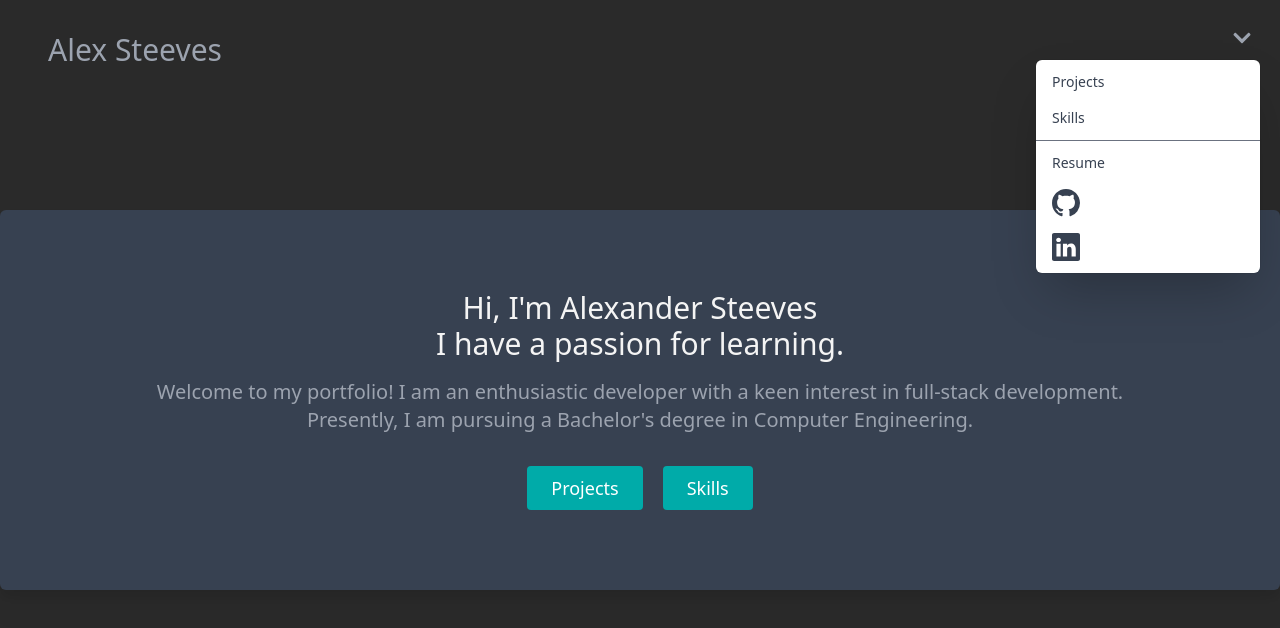
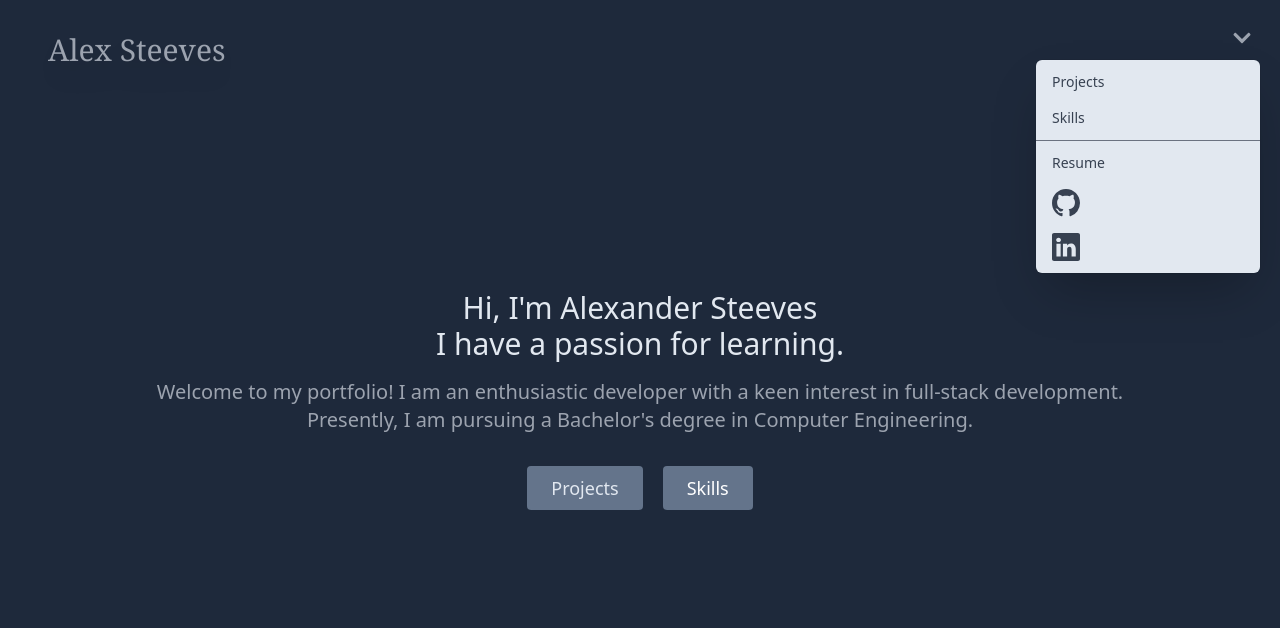
Before and after one commit to AlexSteeves/AlexSteevesPortfolio, a React (Create React App) app: page / in a window 1280 px wide. Both pictures are taken after a click on the button 1242 px from the left and 38 px from the top of the page. Shown: the top 628 px of the page. Built offline with nearby package versions, Linux system fonts and the light colour scheme.

Commit message:
ui changes

```diff
--- a/package.json
+++ b/package.json
@@ -3,7 +3,7 @@
   "version": "0.1.0",
   "private": true,
   "dependencies": {
-    "@headlessui/react": "^1.7.16",
+    "@headlessui/react": "^1.7.17",
     "@heroicons/react": "^1.0.6",
     "@iconify-json/heroicons-solid": "^1.1.7",
     "@testing-library/jest-dom": "^5.17.0",
--- a/src/App.js
+++ b/src/App.js
@@ -9,28 +9,28 @@ import Footer from "./Components/Footer";
 
 export default function App() {
   return (
-    <main className="text-gray-400 bg-gray-900 snap-y snap-mandatory overscroll-y-none overflow-scroll h-screen w-screen  ">
+    <main className="text-gray-400 bg-gray-900 overscroll-y-none overflow-scroll h-screen w-screen  ">
 
       <section className = "fixed h-1/8 w-screen z-10">
         <Navbar className = ""/>
 
       </section>
 
-      <section className="h-screen w-screen snap-start snap-always z-1">
+      <section className="h-screen w-screen  z-1">
         <About />
       </section>
 
-      <section className="h-screen w-screen snap-start snap-always z-1">
+      <section className="h-screen w-screen  z-1">
         <Projects />
       </section>
 
-      <section className="h-screen w-screen snap-start snap-always">
+      <section className="h-screen w-screen">
         <Skills />
 
       </section>
 
 
-      <section className="h-1/8 w-screen snap-end snap-always">
+      <section className="h-1/8 w-screen ">
         <Footer />
       </section>
 
--- a/src/Components/About.js
+++ b/src/Components/About.js
@@ -3,40 +3,38 @@ import React from "react";
 export default function About() {
   return (
     <section
-
-      className="bg-gray-900 h-screen flex items-center justify-center"
+      id="about"
+      className="bg-slate-800 h-screen flex items-center justify-center"
     >
-      <div className=" bg-gray-700 rounded-md  box-border flex  items-center justify-center drop-shadow-xl">
       <div className="w-5/6 container mx-auto px-10 py-20 md:flex-row flex-col items-center justify-center text-center">
-          <h1 className="title-font text-xl md:text-3xl md:mb-4 font-medium text-gray-800 text-center">
+        <h1 className="title-font text-xl md:text-3xl md:mb-4 font-medium text-slate-200 text-center">
           Hi, I'm Alexander Steeves
           <br className="lg:inline-block" />I have a passion for learning.
         </h1>
         <div className="flex items-center justify-center text-center ">
           <p className="mb-8 text-sm md:text-xl leading-relaxed ">
-              Welcome to my portfolio! I am an enthusiastic developer with a
-              keen interest in full-stack development. Presently, I am pursuing
-              a Bachelor's degree in Computer Engineering.
+            Welcome to my portfolio! I am an enthusiastic developer with a keen
+            interest in full-stack development. Presently, I am pursuing a
+            Bachelor's degree in Computer Engineering.
           </p>
         </div>
 
         <div className="flex justify-center space-x-5">
           <a
             href="#projects"
-              className="inline-flex text-white border-0 py-2 px-6 focus:outline-none rounded text-lg bg-button-100 hover:bg-button-200 hover:rounded-xl transition-all duration-500 ease-linear cursor-pointer"
+            className="inline-flex text-slate-200 border-0 py-2 px-6 focus:outline-none rounded text-lg bg-slate-500 hover:bg-button-200 hover:rounded-xl transition-all duration-500 ease-linear cursor-pointer"
           >
             Projects
           </a>
 
           <a
             href="#skills"
-              className="inline-flex text-white border-0 py-2 px-6 focus:outline-none rounded text-lg bg-button-100 hover:bg-button-200 hover:rounded-xl transition-all duration-500 ease-linear cursor-pointer"
+            className="inline-flex text-white border-0 py-2 px-6 focus:outline-none rounded text-lg bg-slate-500 hover:bg-button-200 hover:rounded-xl transition-all duration-500 ease-linear cursor-pointer"
           >
             Skills
           </a>
         </div>
       </div>
-      </div>
     </section>
   );
 }
--- a/src/Components/Carousel.js
+++ b/src/Components/Carousel.js
@@ -36,17 +36,17 @@ export default function Carousel() {
   };
 
   return (
-    <section className="w-fit mx-auto rounded-xl border-gray-900 ">
-      <div className="w-50% h-[60vh] mg:h-[60vh] group">
+    <section className="w-50% h-[30vh] md:h-[60vh] mx-auto rounded-xl border-gray-900 group ">
 
-        <div className="relative overflow-hidden rounded-xl drop-shadow-lg">
+
+        <div className="relative overflow-hidden rounded-xl drop-shadow-lg m-8 md:m-auto">
           <img
             src={projects[currentIndex].image}
             alt="gallery"
             className="h-96 w-full object-cover max-h-[50vh] md:max-h-[60vh] lg:max-h-[70vh] transition-all duration-500"
           />
           <a href={projects[currentIndex].link}>
-            <div className="absolute h-full w-full bg-gray-900 flex flex-col items-center justify-center group-hover:bottom-0 group-hover:opacity-95 opacity-0 transition-all duration-500 text-center">
+            <div className="absolute h-full w-full bg-gray-900 flex flex-col items-center justify-center group-hover:bottom-0 group-hover:opacity-95 opacity-0 transition-all duration-300 text-center">
               <h2 className="tracking-widest text-sm title-font font-medium text-green-400 mb-1">
                 {projects[currentIndex].subtitle}
               </h2>
@@ -68,7 +68,7 @@ export default function Carousel() {
             <BsChevronCompactRight onClick={nextSlide} size={30} />
           </div>
         </div>
-      </div>
+
     </section>
   );
 }
--- a/src/Components/Navbar.js
+++ b/src/Components/Navbar.js
@@ -2,10 +2,8 @@ import { Fragment } from "react";
 import { Menu, Transition } from "@headlessui/react";
 import { FaChevronDown } from "react-icons/fa";
 import { BsLinkedin, BsGithub } from "react-icons/bs";
-import { useState } from "react";
+
 import React from "react";
-
-
 
 function classNames(...classes) {
   return classes.filter(Boolean).join(" ");
@@ -34,29 +32,20 @@ const getColorById = (idToSearch) => {
 };
 
 const Navbar = () => {
-
   /*const color = getColorById(props.divId); */
 
   return (
     <>
-    <div className = "absolute inset-y-0 left-0 ">
-        <a href = "#about">
-        <h1 className = "text-3xl shadow-drop-xl mt-8 ml-12 text-bold text-grey-100 hover:text-gray-100 transition-all duration-500"
-        >
+      <div className="absolute inset-y-0 left-0 ">
+        <h1 className="text-3xl drop-shadow-xl mt-8 ml-12 text-normal font-serif text-grey-100 hover:text-gray-100 transition-all duration-500 hover:cursor-pointer">
+          <a href="#about" > Alex Steeves</a>
 
-            Alex Steeves
         </h1>
-        </a>
-
       </div>
       <div className="absolute inset-y-0 right-0">
-      <Menu as="div" className='relative inline-block text-left'>
+        <Menu as="div" className="relative inline-block text-left">
           <div className={"mt-5 mr-5"}>
-          <Menu.Button
-            className="inline-flex w-full justify-center gap-x-1.5 rounded-md px-2 py-2 text-sm font-semibold text-gray-900 "
-
-
-          >
+            <Menu.Button className="inline-flex w-full justify-center gap-x-1.5 rounded-md px-2 py-2 text-sm font-semibold text-gray-900 ">
               <FaChevronDown
                 className=" h-5 w-5 text-gray-400 hover:text-gray-100 transition-all duration-500"
                 aria-hidden="true"
@@ -73,10 +62,7 @@ const Navbar = () => {
             leaveFrom="transform opacity-100 scale-100"
             leaveTo="transform opacity-0 scale-95"
           >
-          <Menu.Items
-            className="absolute right-0 z-10 mt-1 mr-5 w-56 origin-top-right divide-y divide-gray-500 rounded-md shadow-2xl ring-1 ring-black ring-opacity-5 focus:outline-none bg-white"
-
-          >
+            <Menu.Items className="absolute right-0 z-10 mt-1 mr-5 w-56 origin-top-right divide-y divide-gray-500 rounded-md shadow-2xl ring-1 ring-black ring-opacity-5 focus:outline-none bg-slate-200">
               <div className="py-1">
                 <Menu.Item>
                   {({ active }) => (
@@ -104,16 +90,10 @@ const Navbar = () => {
                     </a>
                   )}
                 </Menu.Item>
-
-
-
-
               </div>
               <div className="py-1">
-
                 <Menu.Item>
                   {({ active }) => (
-
                     <a
                       href="./AlexSteevesResume.pdf"
                       className={classNames(
@@ -122,14 +102,11 @@ const Navbar = () => {
                       )}
                     >
                       Resume
-
-
                     </a>
                   )}
                 </Menu.Item>
                 <Menu.Item>
                   {({ active }) => (
-
                     <a
                       href="https://github.com/AlexSteeves?tab=repositories"
                       className={classNames(
@@ -138,8 +115,6 @@ const Navbar = () => {
                       )}
                     >
                       <BsGithub size="28" />
-
-
                     </a>
                   )}
                 </Menu.Item>
@@ -153,7 +128,6 @@ const Navbar = () => {
                       )}
                     >
                       <BsLinkedin size="28" />
-
                     </a>
                   )}
                 </Menu.Item>
@@ -163,12 +137,10 @@ const Navbar = () => {
         </Menu>
       </div>
     </>
-
   );
 };
 
 export default Navbar;
-
 
 /*
 
--- a/src/Components/Projects.js
+++ b/src/Components/Projects.js
@@ -5,11 +5,11 @@ import Carousel from './Carousel';
 
 export default function Projects() {
   return (
-    <section id="projects" className="text-gray-800 flex flex-col bg-gray-900 body-font w-screen h-screen items-center justify-center">
-      <div className="container pt-52 px-5 md:py-5 mx-auto text-center lg:px-40 items-center justify-center">
+    <section id="projects" className="text-slate-200 flex flex-col bg-slate-800 body-font w-screen h-screen items-center justify-center">
+      <div className="container px-5 md:py-5 mx-auto text-center lg:px-40 items-center justify-center">
         <div className="flex flex-col w-full">
           <CodeIcon className="mx-auto inline-block w-10" />
-          <h1 className=" text-3xl font-medium title-font text-bg-800">
+          <h1 className=" text-3xl font-thin font-serif text-slate-200">
             Personal Projects
           </h1>
         </div>
--- a/src/Components/Skills.js
+++ b/src/Components/Skills.js
@@ -5,7 +5,7 @@ import { skills } from "../data";
 
 export default function Skills() {
   return (
-    <section id="skills" className = "h-screen w-screen items-center justify-center flex">
+    <section id="skills" className = "h-screen w-screen items-center justify-center flex bg-slate-800">
       <div className="container px-5 py-10 mx-auto items-center justify-center">
         <div className="text-center mb-5">
           <ChipIcon className="w-10 inline-block mb-4" />
```
Also changed, not shown: 1 other file (tests, documents, lock files or other folders). Lines whose indentation alone changed are shown as unchanged.
